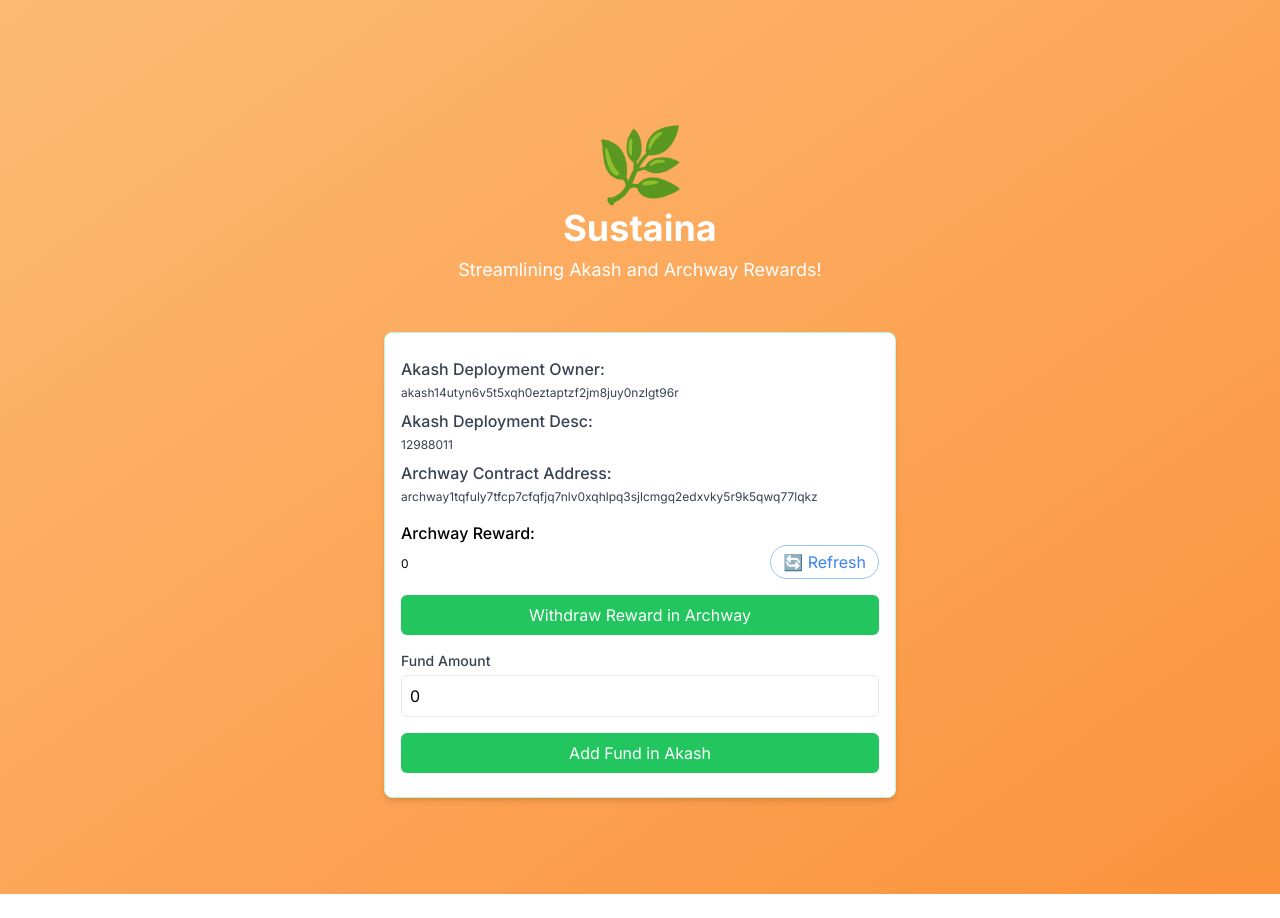
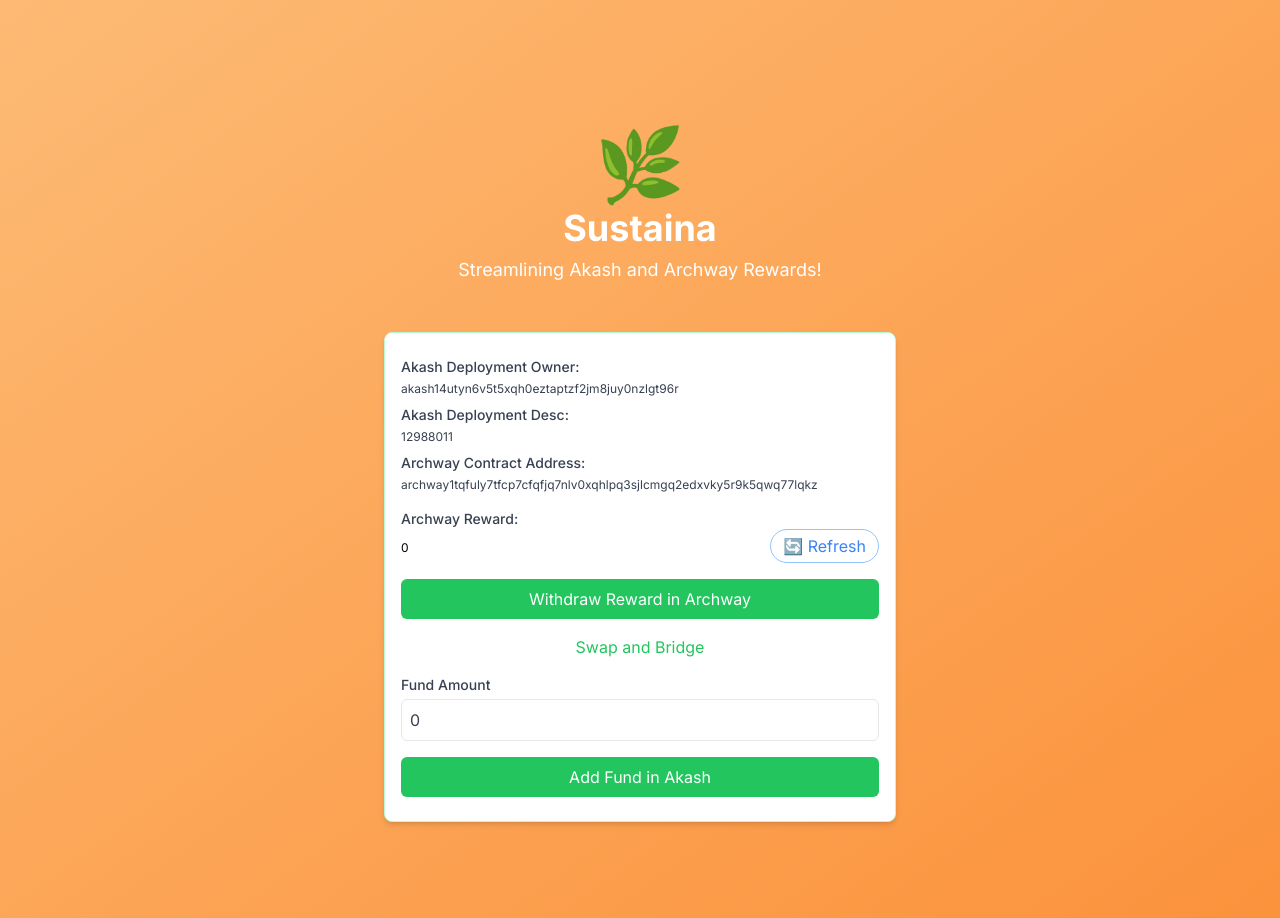
Before and after one commit to taijusanagi/sustaina, a Next.js app in the folder app/: page / in a window 1280 px wide. Both pictures are taken after a click on the button "Go to Dashboard". Before the commit the page ends 894 px from the top, so only its background shows below. Built offline with nearby package versions, Linux system fonts and the light colour scheme.

Commit message:
sligh modify frontend

```diff
--- a/app/src/pages/index.tsx
+++ b/app/src/pages/index.tsx
@@ -19,6 +19,7 @@
   const [fund, setFund] = useState(0);
 
   const [isModalOpen, setIsModalOpen] = useState(false);
+  const [modalText, setModalText] = useState("");
 
   return (
     <div
@@ -59,7 +60,7 @@
                   name="AkashDeploymentOwner"
                   value={akashDeploymentOwner}
                   onChange={(e) => setAkashDeploymentOwner(e.target.value)}
-                  className="mt-1 p-2 w-full border rounded-md"
+                  className="mt-1 p-2 w-full border rounded-md text-gray-700"
                   placeholder="Enter Akash Deployment Owner"
                 />
 
@@ -75,7 +76,7 @@
                   name="akashDeploymentDeseg"
                   value={akashDeploymentDesc}
                   onChange={(e) => setAkashDeploymentDesc(e.target.value)}
-                  className="mt-1 p-2 w-full border rounded-md"
+                  className="mt-1 p-2 w-full border rounded-md text-gray-700"
                   placeholder="Enter Akash Deployment Deseg"
                 />
 
@@ -91,7 +92,7 @@
                   name="archwayContractAddress"
                   value={archwayContractAddress}
                   onChange={(e) => setArchwayContractAddress(e.target.value)}
-                  className="mt-1 p-2 w-full border rounded-md"
+                  className="mt-1 p-2 w-full border rounded-md text-gray-700"
                   placeholder="Enter Archway Contract Address"
                 />
 
@@ -109,24 +110,26 @@
             {formMode === "dashboard" && (
               <div>
                 <div className="text-gray-700">
-                  <label className="block font-medium">
+                  <label className="block text-sm font-medium text-gray-700">
                     Akash Deployment Owner:
                   </label>
                   <p className="text-xs mt-1">{akashDeploymentOwner}</p>
 
-                  <label className="block font-medium mt-2">
+                  <label className="block text-sm font-medium text-gray-700 mt-2">
                     Akash Deployment Desc:
                   </label>
                   <p className="text-xs mt-1">{akashDeploymentDesc}</p>
 
-                  <label className="block font-medium mt-2">
+                  <label className="block text-sm font-medium text-gray-700 mt-2">
                     Archway Contract Address:
                   </label>
                   <p className="text-xs mt-1">{archwayContractAddress}</p>
                 </div>
 
                 <div className="mt-4">
-                  <label className="block font-medium">Archway Reward:</label>
+                  <label className="block text-sm font-medium text-gray-700">
+                    Archway Reward:
+                  </label>
                   <div className="flex items-center justify-between">
                     <p className="text-xs mt-1"> {archwayReward}</p>
                     <button
@@ -156,6 +159,15 @@
                   </div>
                 )}
 
+                <a
+                  href="https://app.osmosis.zone/"
+                  target="_blank"
+                  rel="noopener noreferrer"
+                  className="block text-green-500 hover:underline mt-4 text-center"
+                >
+                  Swap and Bridge
+                </a>
+
                 <label className="block text-sm font-medium text-gray-700 mt-4">
                   Fund Amount
                 </label>
@@ -163,7 +175,7 @@
                   type="number"
                   value={fund}
                   onChange={(e) => setFund(Number(e.target.value))}
-                  className="mt-1 p-2 w-full border rounded-md"
+                  className="mt-1 p-2 w-full border rounded-md text-gray-700"
                 />
 
                 <button
@@ -188,9 +200,7 @@
           ></div>
           <div className="relative z-10 bg-white py-4 px-6 rounded-xl shadow-lg max-w-xl w-full mx-4">
             <header className="flex justify-between items-center mb-4">
-              <h2 className="text-2xl font-bold text-gray-700">
-                Secret Sponsor Tx
-              </h2>
+              <h2 className="text-xl font-bold text-gray-700">Confirmation</h2>
               <button
                 onClick={() => setIsModalOpen(false)}
                 className="text-2xl text-gray-400 hover:text-gray-500"
@@ -198,7 +208,7 @@
                 &times;
               </button>
             </header>
-            <div className="space-y-4">Modal</div>
+            <div className="space-y-4">{modalText}</div>
           </div>
         </div>
       )}
```
Also changed, not shown: 1 other file (tests, documents, lock files or other folders).
